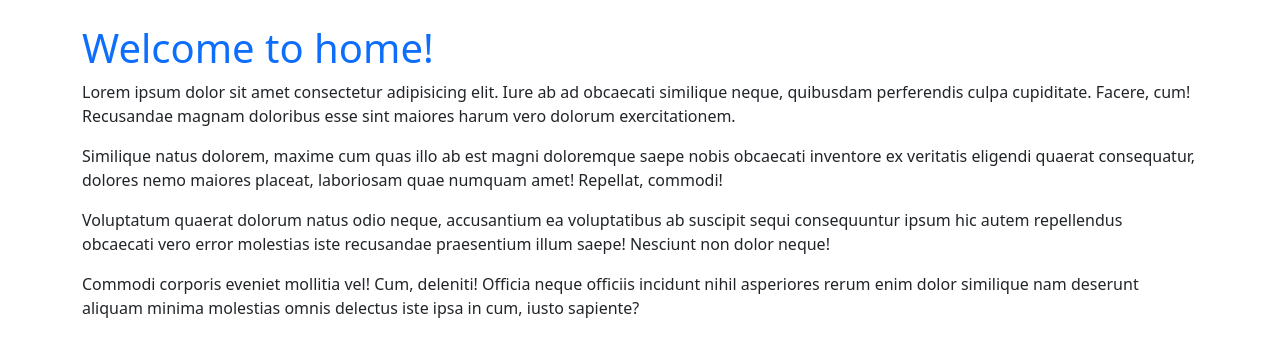
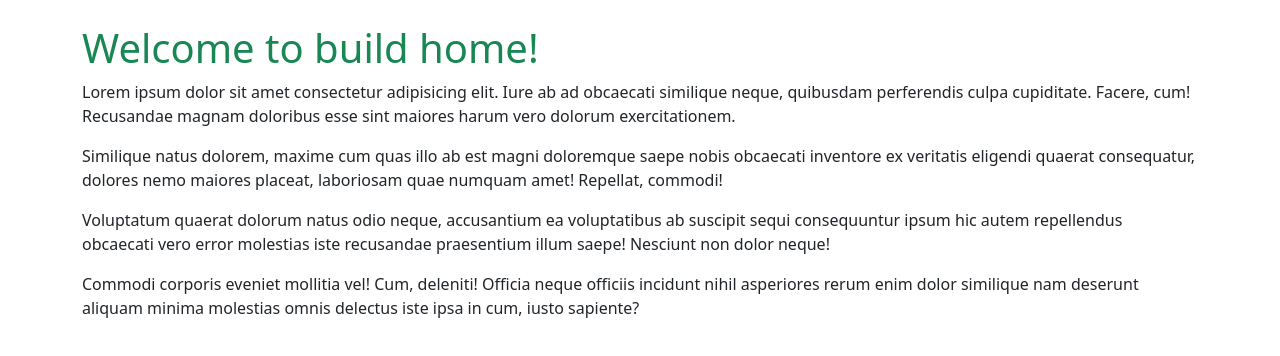
Before and after one commit to chpong/publishing-pages, a plain HTML site: page index.html in a window 1280 px wide. Drawn offline with nearby package versions, Linux system fonts and the light colour scheme.

Commit message:
Update index.html

```diff
--- a/index.html
+++ b/index.html
@@ -9,7 +9,7 @@
 </head>
 <body>
     <main class="container mt-4">
-        <h1 class="text-primary">Welcome to home!</h1>
+        <h1 class="text-success">Welcome to build home!</h1>
         <p>Lorem ipsum dolor sit amet consectetur adipisicing elit. Iure ab ad obcaecati similique neque, quibusdam perferendis culpa cupiditate. Facere, cum! Recusandae magnam doloribus esse sint maiores harum vero dolorum exercitationem.</p>
         <p>Similique natus dolorem, maxime cum quas illo ab est magni doloremque saepe nobis obcaecati inventore ex veritatis eligendi quaerat consequatur, dolores nemo maiores placeat, laboriosam quae numquam amet! Repellat, commodi!</p>
         <p>Voluptatum quaerat dolorum natus odio neque, accusantium ea voluptatibus ab suscipit sequi consequuntur ipsum hic autem repellendus obcaecati vero error molestias iste recusandae praesentium illum saepe! Nesciunt non dolor neque!</p>
```
